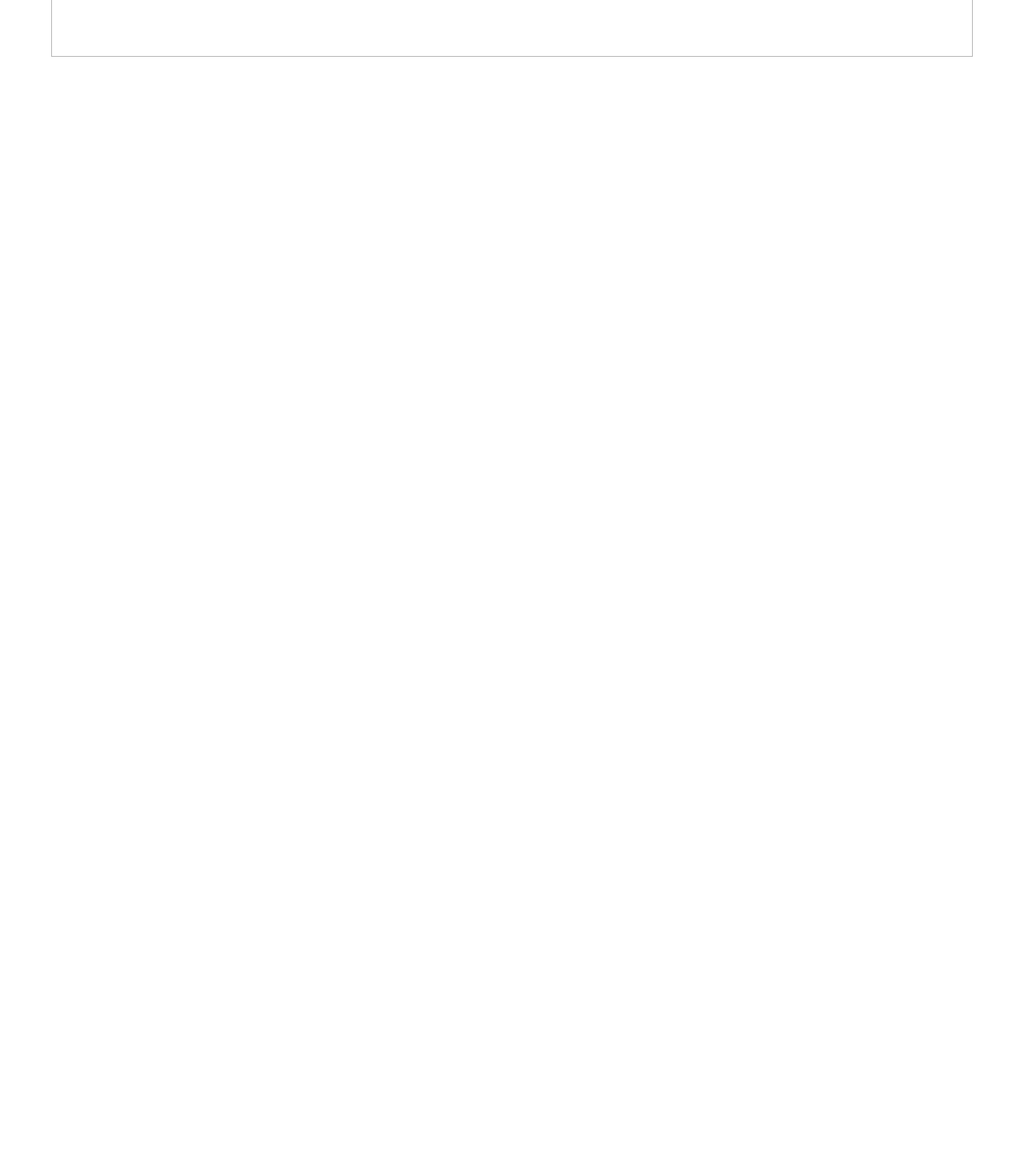
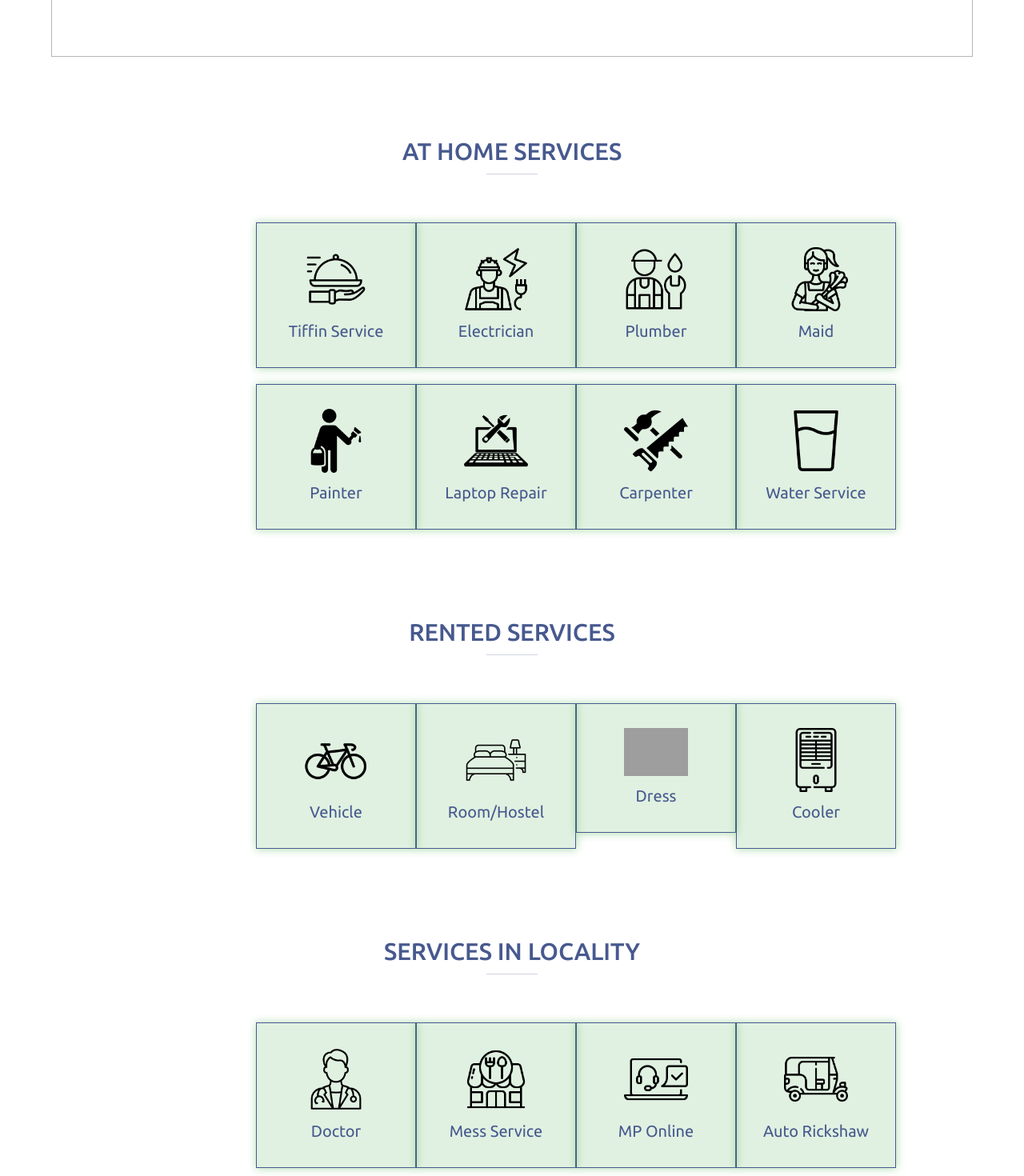
Before and after one commit to aaravgavshinde/cozyservice, a React (Create React App) app: page / in a window 1280 px wide. Shown: the part 796-2266 px from the top of the page at 80% size. Before the commit the page ends 867 px from the top, so only its background shows below. Built offline with nearby package versions, Linux system fonts and the light colour scheme; grey boxes are pictures that could not be loaded.

Commit message:
added services section

```diff
--- a/public/index.html
+++ b/public/index.html
@@ -21,7 +21,7 @@
     rel="stylesheet">
   <!-- Bootstrap -->
   <link href="https://cdn.jsdelivr.net/npm/bootstrap@5.3.3/dist/css/bootstrap.min.css" rel="stylesheet" integrity="sha384-QWTKZyjpPEjISv5WaRU9OFeRpok6YctnYmDr5pNlyT2bRjXh0JMhjY6hW+ALEwIH" crossorigin="anonymous">
-  <title>React App</title>
+  <title>One stop for all services | CozyService</title>
 </head>
 
 <body>
--- a/src/App.js
+++ b/src/App.js
@@ -1,4 +1,5 @@
 import './App.css';
+import Services from './Components/Services';
 import HERO from './Components/HERO';
 import Navbar from './Components/Navbar';
 
@@ -7,6 +8,7 @@ function App() {
     <div className="App">
       <Navbar />
       <HERO />
+      <Services />
     </div>
   );
 }
--- /dev/null
+++ b/src/Components/Services.css
@@ -0,0 +1,43 @@
+.services-main-div{
+    width: 50%;
+    margin: auto;
+}
+
+.services-main-div h1 {
+    color: #47598E;
+    font-size: 30px;
+    margin-top: 100px;
+}
+
+hr{
+    width: 10%;
+    margin: 10px auto;
+    color: #47598E;
+
+}
+
+.services-box{
+    display: grid;
+    grid-template-columns: auto auto auto auto;
+    margin-top: 50px;
+}
+
+.service-name{
+    color: #47598E;
+    font-size: 20px;
+    margin-top: 10px;
+}
+
+.service{
+    border: 1px solid #47598E;
+    width: 200px;
+    padding: 30px;
+    margin: 10px auto;
+    background-color: #65bb6933;
+    box-shadow: 0.1px 0.3px 10px 0.5px #65bb697d;
+}
+
+.service img{
+    width: 80px;
+    height: auto;
+}
--- /dev/null
+++ b/src/Components/Services.jsx
@@ -0,0 +1,90 @@
+import React from 'react'
+import './Services.css'
+
+export default function Services() {
+    return (
+        <div className='services-main-div'>
+            {/* At Home Services */}
+            <h1>AT HOME SERVICES</h1>
+            <hr />
+            <div className='services-box'>
+                <a href=""><div className="service">
+                    <img src="images/food.png" alt="food" />
+                    <div className='service-name'>Tiffin Service</div>
+                </div></a>
+                <a href=""><div className="service">
+                    <img src="images/electrician.png" alt="electrician" />
+                    <div className='service-name'>Electrician</div>
+                </div></a>
+                <a href=""><div className="service">
+                    <img src="images/plumber.png" alt="plumber" />
+                    <div className='service-name'>Plumber</div>
+                </div></a>
+                <a href=""><div className="service">
+                    <img src="images/maid.png" alt="maid" />
+                    <div className='service-name'>Maid</div>
+                </div></a>
+                <a href=""><div className="service">
+                    <img src="images/painter.png" alt="painter" />
+                    <div className='service-name'>Painter</div>
+                </div></a>
+                <a href=""><div className="service">
+                    <img src="images/laptop.png" alt="laptop" />
+                    <div className='service-name'>Laptop Repair</div>
+                </div></a>
+                <a href=""><div className="service">
+                    <img src="images/carpenter.png" alt="carpenter" />
+                    <div className='service-name'>Carpenter</div>
+                </div></a>
+                <a href=""><div className="service">
+                    <img src="images/water.png" alt="water" />
+                    <div className='service-name'>Water Service</div>
+                </div></a>
+            </div>
+
+            {/* Rented Services */}
+            <h1>RENTED SERVICES</h1>
+            <hr />
+            <div className='services-box'>
+                <a href=""><div className="service">
+                    <img src="images/bicycle.png" alt="vehicle" />
+                    <div className='service-name'>Vehicle</div>
+                </div></a>
+                <a href=""><div className="service">
+                    <img src="images/room.png" alt="room" />
+                    <div className='service-name'>Room/Hostel</div>
+                </div></a>
+                <a href=""><div className="service">
+                    <img src="images/dress.png" alt="dress" />
+                    <div className='service-name'>Dress</div>
+                </div></a>
+                <a href=""><div className="service">
+                    <img src="images/cooler.png" alt="cooler" />
+                    <div className='service-name'>Cooler</div>
+                </div></a>
+            </div>
+
+            {/* Services in Locality */}
+            <h1>SERVICES IN LOCALITY</h1>
+            <hr />
+            <div className='services-box'>
+                <a href=""><div className="service">
+                    <img src="images/doctor.png" alt="doctor" />
+                    <div className='service-name'>Doctor</div>
+                </div></a>
+                <a href=""><div className="service">
+                    <img src="images/mess.png" alt="mess" />
+                    <div className='service-name'>Mess Service</div>
+                </div></a>
+                <a href=""><div className="service">
+                    <img src="images/mponline.png" alt="mponline" />
+                    <div className='service-name'>MP Online</div>
+                </div></a>
+                <a href=""><div className="service">
+                    <img src="images/auto.png" alt="cooler" />
+                    <div className='service-name'>Auto Rickshaw</div>
+                </div></a>
+            </div>
+        </div>
+    )
+}
```
Also changed, not shown: src/Components/AtHomeServices.jsx (deleted, +0 -9 lines), public/images/mess.png (renamed from public/images/restaurant.png), 1 other file (tests, documents, lock files or other folders).
